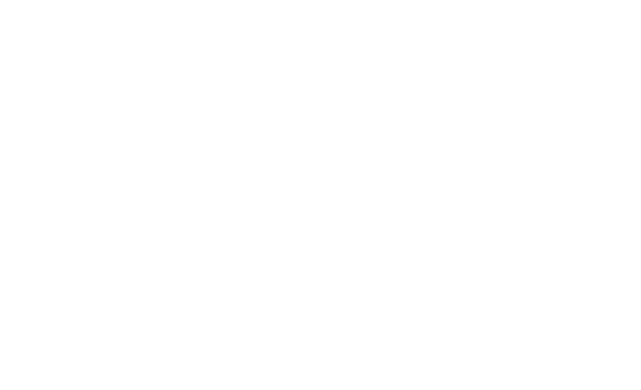
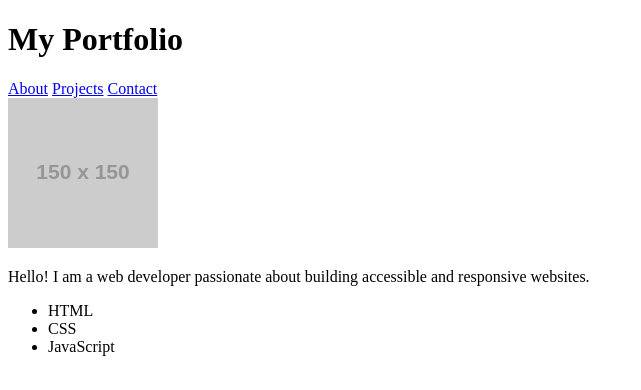
Before and after one commit to acciojob/accessible-portfolio-harishvadivel02-coder, a website: page main.html in a window 1280 px wide. Shown: the whole page, without its empty margins (0-641 px from the left). Drawn offline with Linux system fonts and the light colour scheme; placeholder pictures from the web are drawn by us.

Commit message:
created a submission

```diff
--- a/main.html
+++ b/main.html
@@ -1,15 +1,38 @@
 <!DOCTYPE html>
-
-<html>
+<html lang="en">
 
 <head>
-	<link rel="stylesheet" href="styles.css">
+    <meta charset="UTF-8">
+    <meta name="viewport" content="width=device-width, initial-scale=1.0">
+    <title>Accessible Portfolio</title>
+    <link rel="stylesheet" href="styles.css">
 </head>
 
 <body>
-	<!-- the entire body must be written by student -->
-    <script type="text/javascript" src="./script.js">
-</script>
+
+    <h1 role="heading">My Portfolio</h1>
+
+    <nav role="navigation">
+        <a href="#about">About</a>
+        <a href="#projects">Projects</a>
+        <a href="#contact">Contact</a>
+    </nav>
+
+    <img
+        role="img"
+        src="https://via.placeholder.com/150"
+        alt="Profile Picture"
+    >
+
+    <p id="about">
+        Hello! I am a web developer passionate about building accessible and responsive websites.
+    </p>
+
+    <ul role="list">
+        <li role="listitem">HTML</li>
+        <li role="listitem">CSS</li>
+        <li role="listitem">JavaScript</li>
+    </ul>
 
 </body>
 
--- a/script.js
+++ b/script.js
@@ -1 +1 @@
-//your code here
+//your code here`
```
